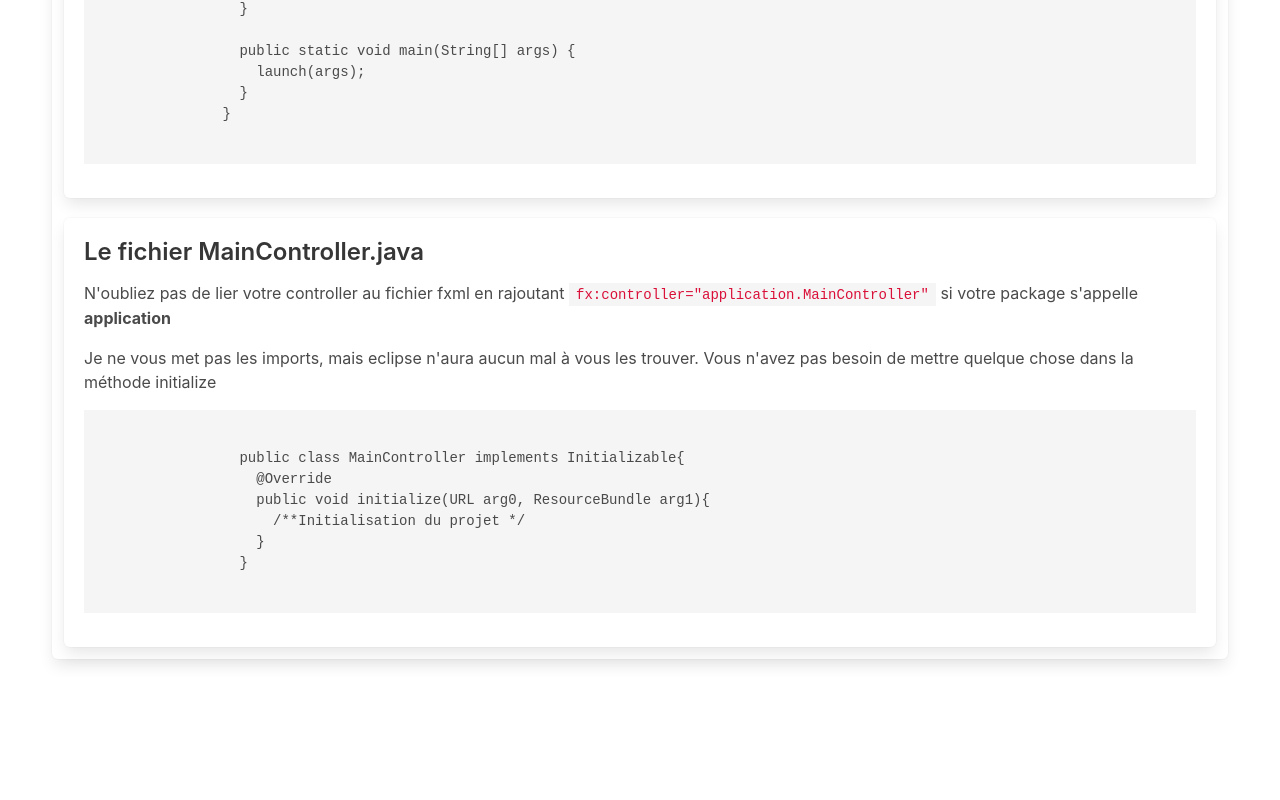
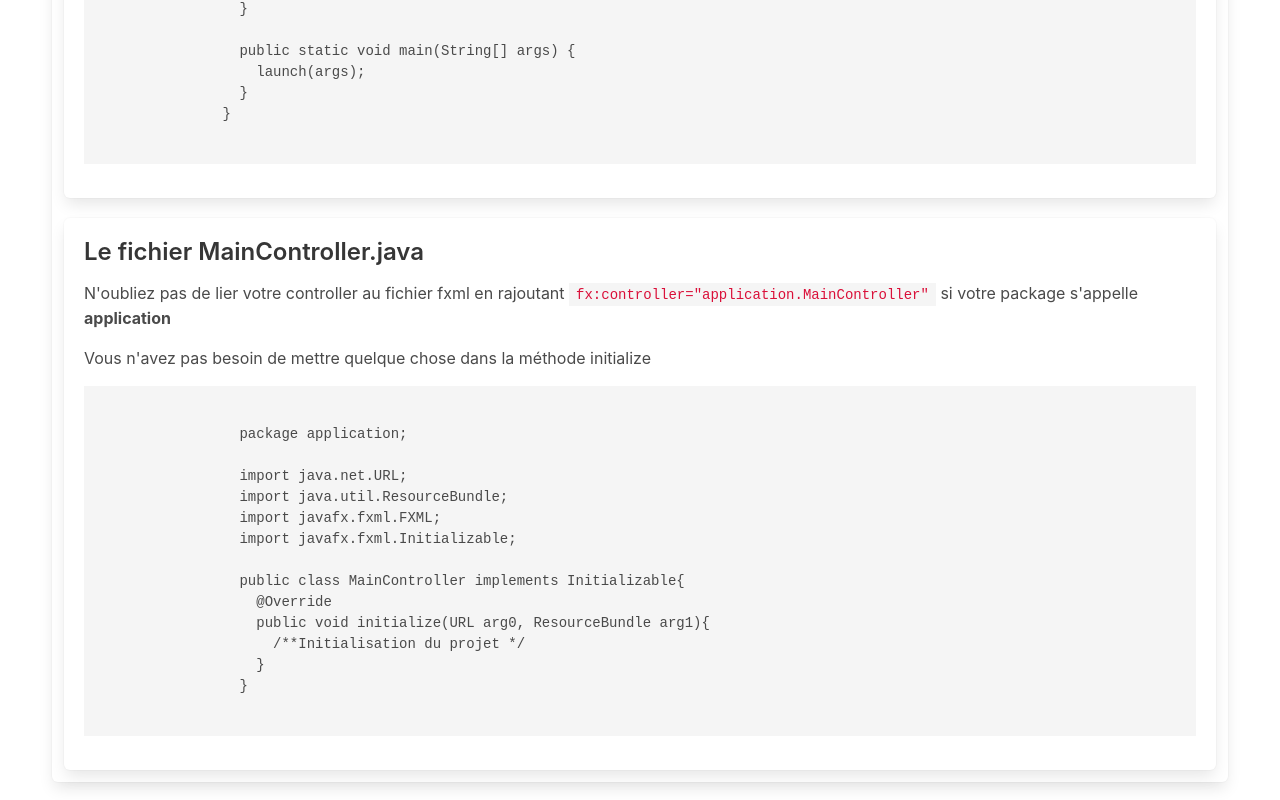
Before and after one commit to Garage-ISEP/WSjava, a plain HTML site: page index.html in a window 1280 px wide. Shown: the part 9343-10143 px from the top of the page. Before the commit the page ends 10020 px from the top, so only its background shows below. Drawn offline with nearby package versions, Linux system fonts and the light colour scheme.

Commit message:
import en plus

```diff
--- a/index.html
+++ b/index.html
@@ -190,8 +190,15 @@
             <div class="content">
               <h3>Le fichier MainController.java</h3>
               <p>N'oubliez pas de lier votre controller au fichier fxml en rajoutant <code>fx:controller="application.MainController"</code> si votre package s'appelle <b>application</b></p>
-              <p>Je ne vous met pas les imports, mais eclipse n'aura aucun mal à vous les trouver. Vous n'avez pas besoin de mettre quelque chose dans la méthode initialize</p>
+              <p>Vous n'avez pas besoin de mettre quelque chose dans la méthode initialize</p>
               <p><pre><code>
+                package application;
+
+                import java.net.URL;
+                import java.util.ResourceBundle;
+                import javafx.fxml.FXML;
+                import javafx.fxml.Initializable;
+
                 public class MainController implements Initializable{
                   @Override
                   public void initialize(URL arg0, ResourceBundle arg1){
```
